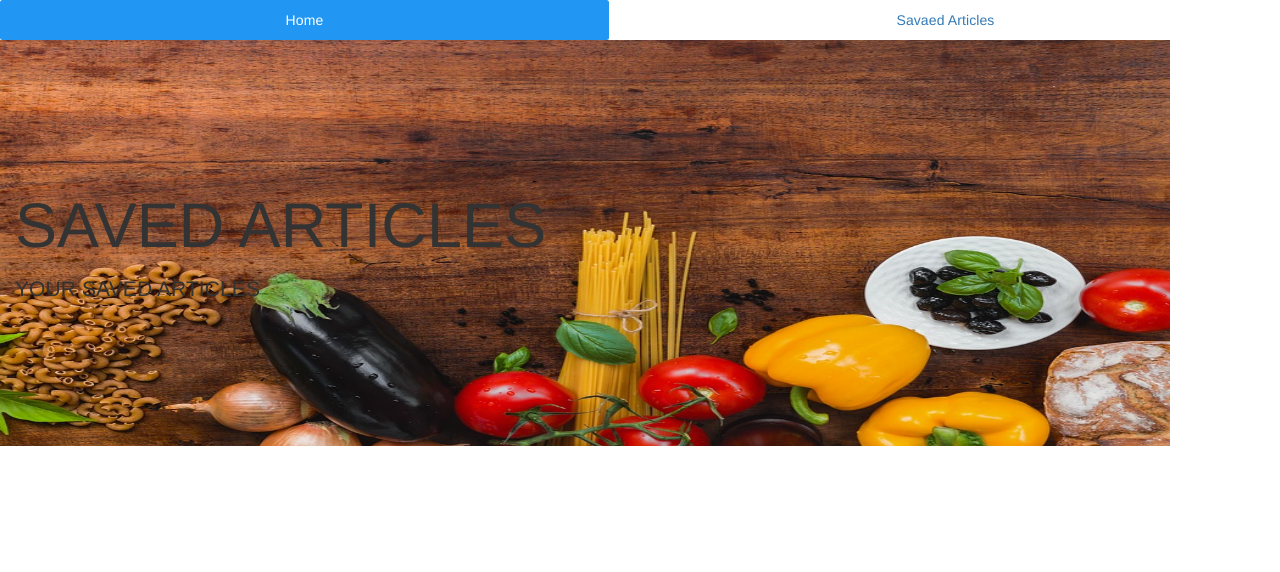
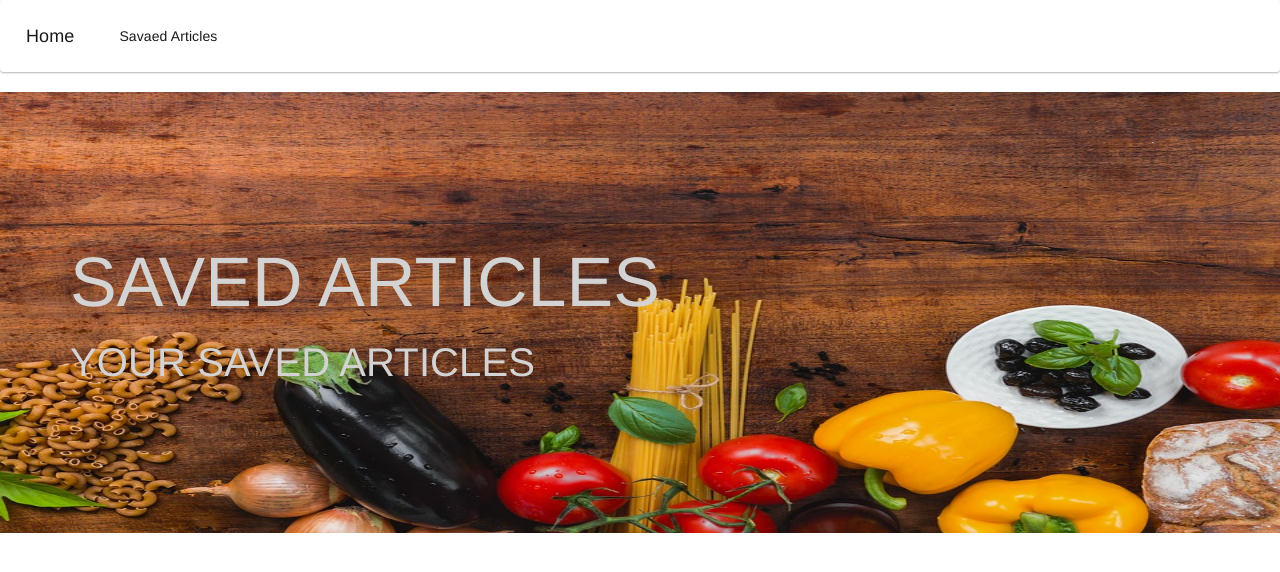
Before and after one commit to redbubble-ash/Healthy-Recipes, a website: page public/saved.html in a window 1280 px wide. Drawn offline with nearby package versions, Linux system fonts and the light colour scheme; some packages are replaced by stand-ins of ours; no server answers; a script that the page names is missing; a web font is replaced by a local one.

Commit message:
css update

```diff
--- a/public/saved.html
+++ b/public/saved.html
@@ -17,7 +17,6 @@
             padding-top: 10% !important;
             padding-bottom: 10% !important;
         }
-
 
         .list-group {
             width: 50%;
@@ -70,8 +69,8 @@
 
         }
     </style>
-     <link rel="stylesheet" href="https://cdnjs.cloudflare.com/ajax/libs/bootswatch/4.0.0/materia/bootstrap.min.css"/>
-     <link href="https://fonts.googleapis.com/css?family=Cormorant+SC" rel="stylesheet">
+    <link rel="stylesheet" href="https://cdnjs.cloudflare.com/ajax/libs/bootswatch/4.0.0/materia/bootstrap.min.css" />
+    <link href="https://fonts.googleapis.com/css?family=Cormorant+SC" rel="stylesheet">
     <!--google fonts-->
     <link href="https://fonts.googleapis.com/css?family=Lato|Roboto&display=swap" rel="stylesheet" />
     <!-- Latest compiled and minified CSS -->
@@ -92,21 +91,28 @@
 </head>
 
 <body>
-    <ul class="nav nav-pills nav-fill">
-        <li class="nav-item">
-            <a class="nav-link active" href="index.html">Home</a>
-        </li>
-        <li class="nav-item">
-            <a class="nav-link" href="saved.html">Savaed Articles</a>
-        </li>
+        <nav class="navbar navbar-expand-lg navbar-light bg-light">
+                <a class="navbar-brand" href="index.html">Home</a>
+                <button class="navbar-toggler" type="button" data-toggle="collapse" data-target="#navbarNav" aria-controls="navbarNav" aria-expanded="false" aria-label="Toggle navigation">
+                  <span class="navbar-toggler-icon"></span>
+                </button>
+                <div class="collapse navbar-collapse" id="navbarNav">
+                  <ul class="navbar-nav">
+                    <li class="nav-item active">
+                      <a class="nav-link" href="saved.html">Savaed Articles <span class="sr-only">(current)</span></a>
+                    </li>
+                  </ul>
+                </div>
+              </nav>
         <div class="jumbotron jumbotron-fluid">
+
             <div class="container">
-                <h1 class="display-4">SAVED ARTICLES</h1>
-                <p class="lead">YOUR SAVED ARTICLES</p>
+                <h1 class="display-4" style="color:lightgray; font-size: 70px !important;">SAVED ARTICLES</h1>
+                <p class="lead" style="color: lightgray;font-size: 40px !important;">YOUR SAVED ARTICLES</p>
             </div>
         </div>
     </ul>
-    </nav>
+
     <container id="saved-articles"></container>
 
 
```
Also changed, not shown: public/index.html (+4 -5 lines).
